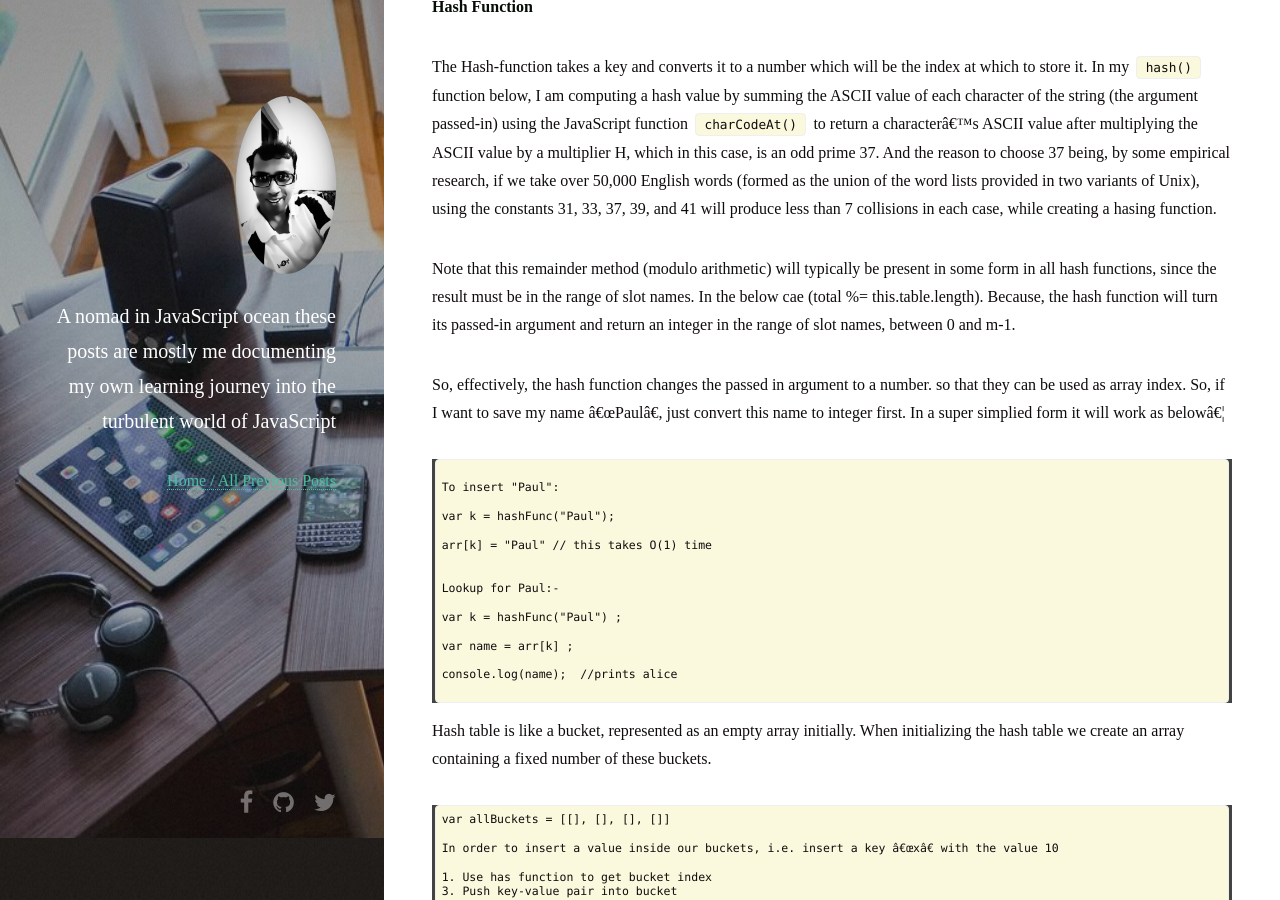
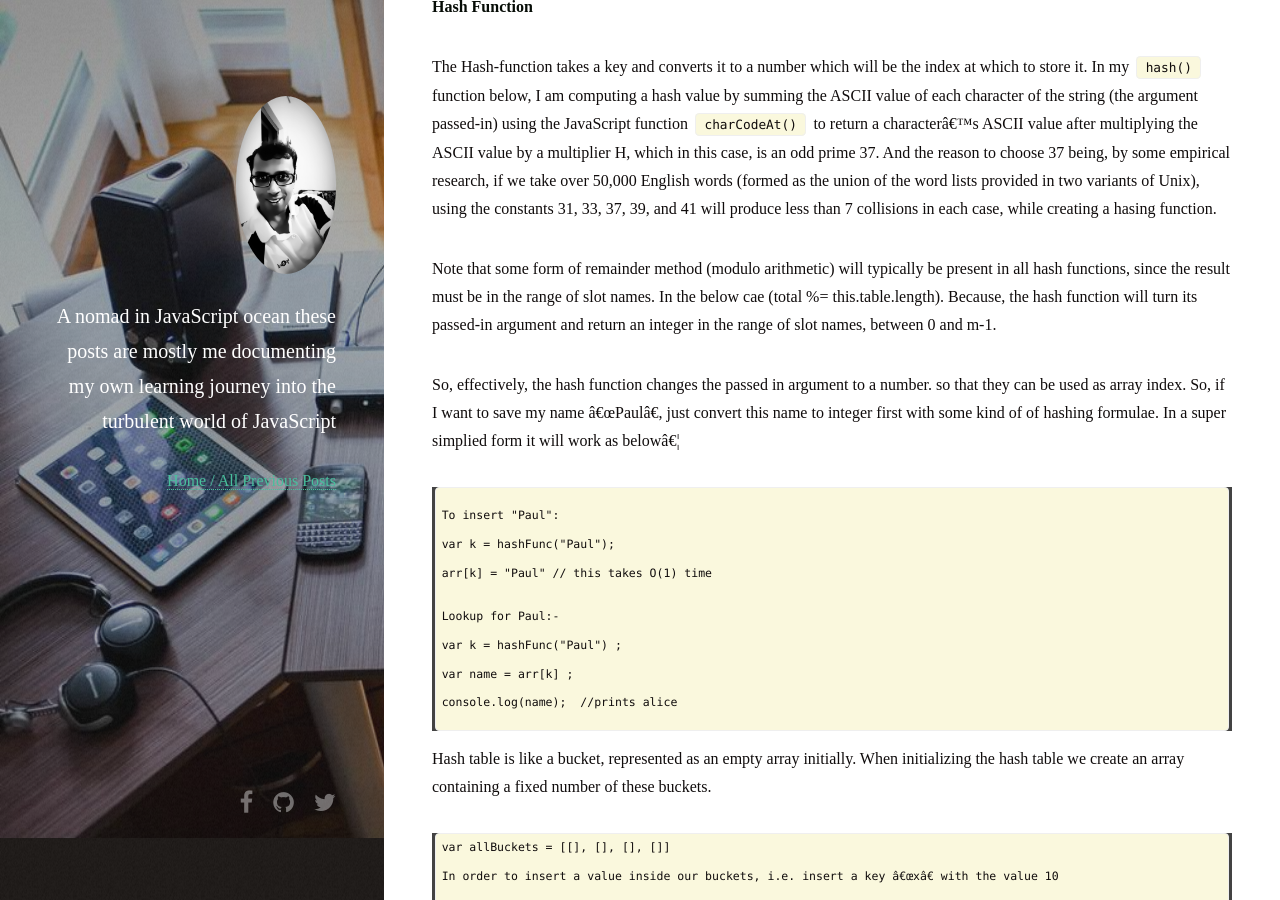
Before and after one commit to rohan-paul/rohan-paul.github.io, a Jekyll site: the page built from _posts/2018-01-01-Algorithm-in-JavaScript-Hash_Table.md, in a window 1280 px wide and 900 px high, scrolled down 1250 px. Built offline with Jekyll 4.4.1, drawn with Linux system fonts in a browser that asks for light colours; nearby versions of some CDN libraries; comment, search, counter and statistics services are not loaded.

Commit message:
small spelling correction

````diff
--- a/_posts/2018-01-01-Algorithm-in-JavaScript-Hash_Table.md
+++ b/_posts/2018-01-01-Algorithm-in-JavaScript-Hash_Table.md
@@ -24,9 +24,9 @@
 
 The Hash-function takes a key and converts it to a number which will be the index at which to store it. In my ``hash()`` function below, I am computing a hash value by summing the ASCII value of each character of the string (the argument passed-in) using the JavaScript function ``charCodeAt()`` to return a character’s ASCII value after multiplying the ASCII value by a multiplier H, which in this case, is an odd prime 37. And the reason to choose 37 being, by some empirical research, if we take over 50,000 English words (formed as the union of the word lists provided in two variants of Unix), using the constants 31, 33, 37, 39, and 41 will produce less than 7 collisions in each case, while creating a hasing function.
 
-Note that this remainder method (modulo arithmetic) will typically be present in some form in all hash functions, since the result must be in the range of slot names. In the below cae (total %= this.table.length). Because, the hash function will turn its passed-in argument and return an integer in the range of slot names, between 0 and m-1.
+Note that some form of remainder method (modulo arithmetic) will typically be present in all hash functions, since the result must be in the range of slot names. In the below cae (total %= this.table.length). Because, the hash function will turn its passed-in argument and return an integer in the range of slot names, between 0 and m-1.
 
-So, effectively, the hash function changes the passed in argument to a number. so that they can be used as array index. So, if I want to save my name "Paul", just convert this name to integer first. In a super simplied form it will work as below...
+So, effectively, the hash function changes the passed in argument to a number. so that they can be used as array index. So, if I want to save my name "Paul", just convert this name to integer first with some kind of of hashing formulae. In a super simplied form it will work as below...
 
 ```
 
````
